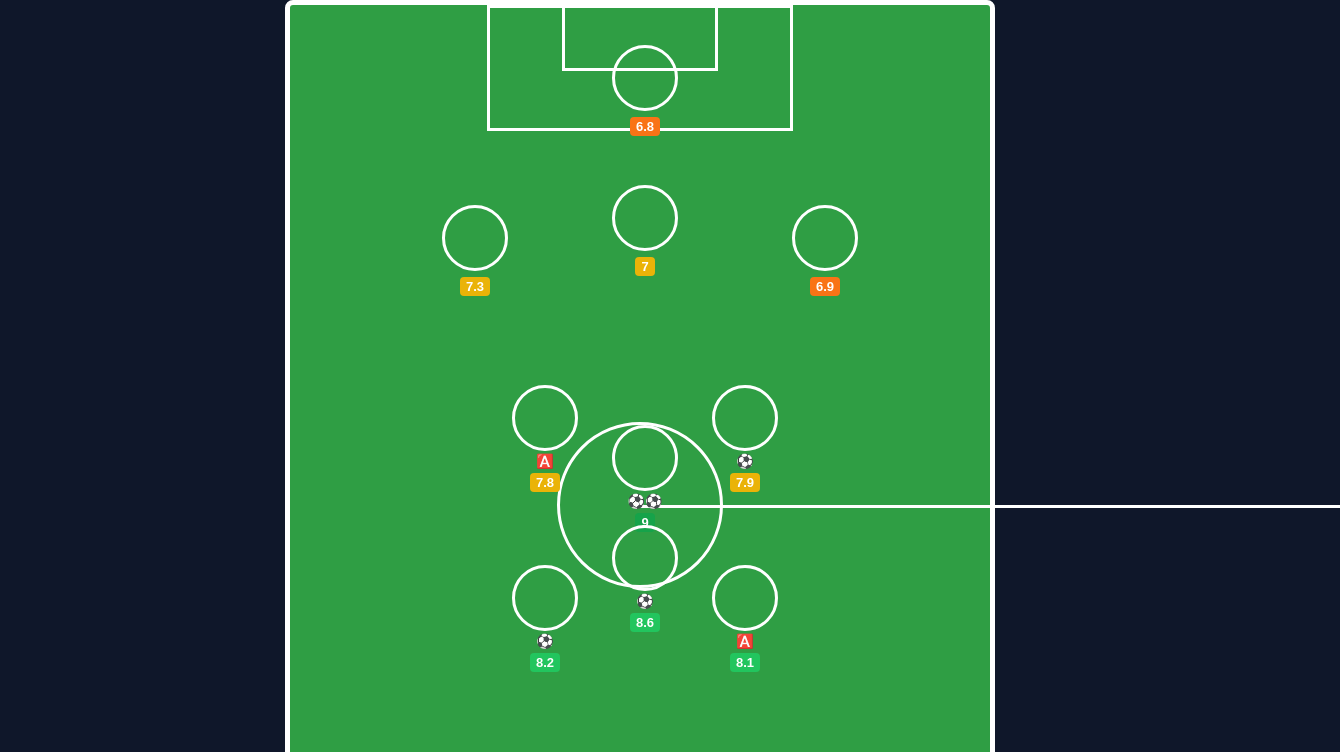
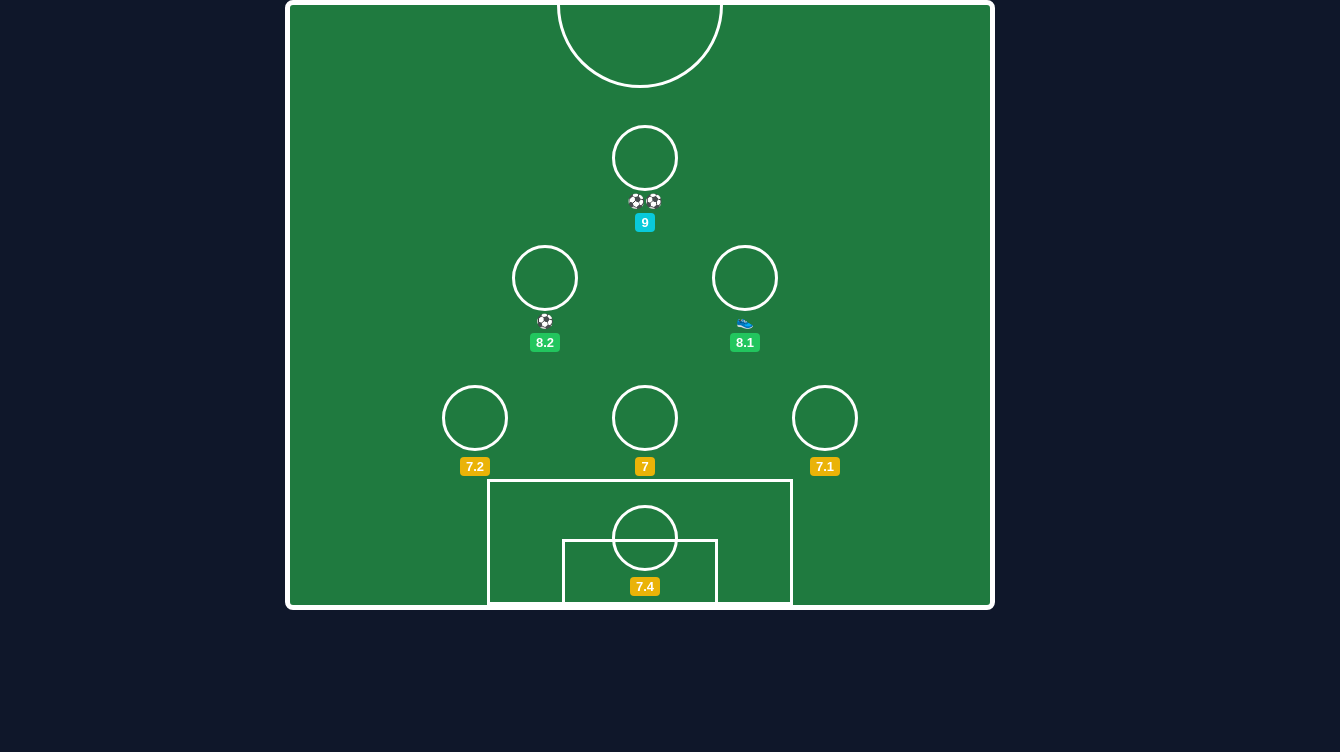
Before and after one commit to floatzp/FriendlyRatings, a plain HTML site: page index.html in a window 1280 px wide. Shown: the part 56-808 px from the top of the page, 1340 px wide, since content can reach past the window. Drawn offline with Linux system fonts and the light colour scheme.

Commit message:
Update index.html

````diff
--- a/index.html
+++ b/index.html
@@ -25,46 +25,28 @@ font-weight:bold;
 
 .field{
 width:700px;
-height:1000px;
+height:600px;
 margin:auto;
 position:relative;
-background:#2f9e44;
+background:#1f7a3f;
 border:5px solid white;
 border-radius:8px;
 }
 
-/* halfway line */
-.field:before{
-content:"";
-position:absolute;
-top:50%;
-width:100%;
-height:3px;
-background:white;
-}
+/* center circle */
 
-/* center circle */
 .centerCircle{
 position:absolute;
 width:160px;
 height:160px;
 border:3px solid white;
 border-radius:50%;
-top:50%;
+top:0%;
 left:50%;
 transform:translate(-50%,-50%);
 }
 
-/* penalty boxes */
-.boxTop{
-position:absolute;
-width:300px;
-height:120px;
-border:3px solid white;
-left:50%;
-transform:translateX(-50%);
-top:0;
-}
+/* penalty box */
 
 .boxBottom{
 position:absolute;
@@ -76,16 +58,7 @@ transform:translateX(-50%);
 bottom:0;
 }
 
-/* 6 yard boxes */
-.sixTop{
-position:absolute;
-width:150px;
-height:60px;
-border:3px solid white;
-left:50%;
-transform:translateX(-50%);
-top:0;
-}
+/* 6 yard box */
 
 .sixBottom{
 position:absolute;
@@ -179,15 +152,13 @@ cursor:pointer;
 <div class="header">
 <span id="teamA">Team A</span>
 <span id="score">0 - 0</span>
-<span id="teamB">Team B</span>
+<span id="teamB">Opponent</span>
 </div>
 
 <div class="field" id="field">
 
 <div class="centerCircle"></div>
-<div class="boxTop"></div>
 <div class="boxBottom"></div>
-<div class="sixTop"></div>
 <div class="sixBottom"></div>
 
 </div>
@@ -213,7 +184,7 @@ Rating
 Goals (⚽)
 <input id="editGoals" type="number">
 
-Assists (🅰️)
+Assists (👟)
 <input id="editAssists" type="number">
 
 Yellow Card
@@ -238,33 +209,22 @@ let admin=false
 
 let players=[
 
-{name:"GK A",rating:7.4,x:320,y:900,avatar:"",goals:0,assists:0,yellow:false,red:false},
+{name:"GK",rating:7.4,x:320,y:500,avatar:"",goals:0,assists:0,yellow:false,red:false},
 
-{name:"DEF A1",rating:7.2,x:150,y:750,avatar:"",goals:0,assists:0,yellow:false,red:false},
-{name:"DEF A2",rating:7.0,x:320,y:760,avatar:"",goals:0,assists:0,yellow:false,red:false},
-{name:"DEF A3",rating:7.1,x:500,y:750,avatar:"",goals:0,assists:0,yellow:false,red:false},
+{name:"DEF 1",rating:7.2,x:150,y:380,avatar:"",goals:0,assists:0,yellow:false,red:false},
+{name:"DEF 2",rating:7.0,x:320,y:380,avatar:"",goals:0,assists:0,yellow:false,red:false},
+{name:"DEF 3",rating:7.1,x:500,y:380,avatar:"",goals:0,assists:0,yellow:false,red:false},
 
-{name:"MID A1",rating:8.2,x:220,y:560,avatar:"",goals:1,assists:0,yellow:false,red:false},
-{name:"MID A2",rating:8.1,x:420,y:560,avatar:"",goals:0,assists:1,yellow:false,red:false},
+{name:"MID 1",rating:8.2,x:220,y:240,avatar:"",goals:1,assists:0,yellow:false,red:false},
+{name:"MID 2",rating:8.1,x:420,y:240,avatar:"",goals:0,assists:1,yellow:false,red:false},
 
-{name:"ST A",rating:9.0,x:320,y:420,avatar:"",goals:2,assists:0,yellow:false,red:false},
-
-{name:"GK B",rating:6.8,x:320,y:40,avatar:"",goals:0,assists:0,yellow:false,red:false},
-
-{name:"DEF B1",rating:7.3,x:150,y:200,avatar:"",goals:0,assists:0,yellow:false,red:false},
-{name:"DEF B2",rating:7.0,x:320,y:180,avatar:"",goals:0,assists:0,yellow:false,red:false},
-{name:"DEF B3",rating:6.9,x:500,y:200,avatar:"",goals:0,assists:0,yellow:false,red:false},
-
-{name:"MID B1",rating:7.8,x:220,y:380,avatar:"",goals:0,assists:1,yellow:false,red:false},
-{name:"MID B2",rating:7.9,x:420,y:380,avatar:"",goals:1,assists:0,yellow:false,red:false},
-
-{name:"ST B",rating:8.6,x:320,y:520,avatar:"",goals:1,assists:0,yellow:false,red:false}
+{name:"ST",rating:9.0,x:320,y:120,avatar:"",goals:2,assists:0,yellow:false,red:false}
 
 ]
 
 function ratingColor(r){
 
-if(r>=9)return"#16a34a"
+if(r>=9)return"#09cadb"
 if(r>=8)return"#22c55e"
 if(r>=7)return"#eab308"
 if(r>=6)return"#f97316"
@@ -294,7 +254,7 @@ else if(p.yellow)card="🟨"
 
 let events=""
 events+="⚽".repeat(p.goals)
-events+="🅰️".repeat(p.assists)
+events+="👟".repeat(p.assists)
 
 div.innerHTML=`
 
@@ -397,4 +357,3 @@ render()
 
 </body>
 </html>
-```
````
